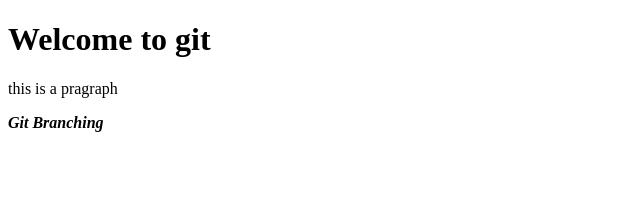
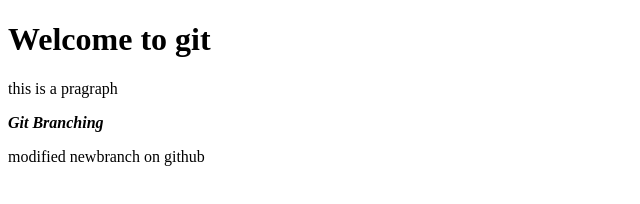
Before and after one commit to sunilbp87/myfirstrepo, a plain HTML site: page index.html in a window 1280 px wide. Shown: the whole page, without its empty margins (0-640 px from the left). Drawn offline with Linux system fonts and the light colour scheme.

Commit message:
Update index.html
modified newbranch on github

```diff
--- a/index.html
+++ b/index.html
@@ -4,5 +4,6 @@
 	<h1>Welcome to git</h1>
 	<p> this is a pragraph</p>
 	<p><b><i>Git Branching</i></b></p>
+	<p>modified newbranch on github</p>
 </body>
 </html>
```
